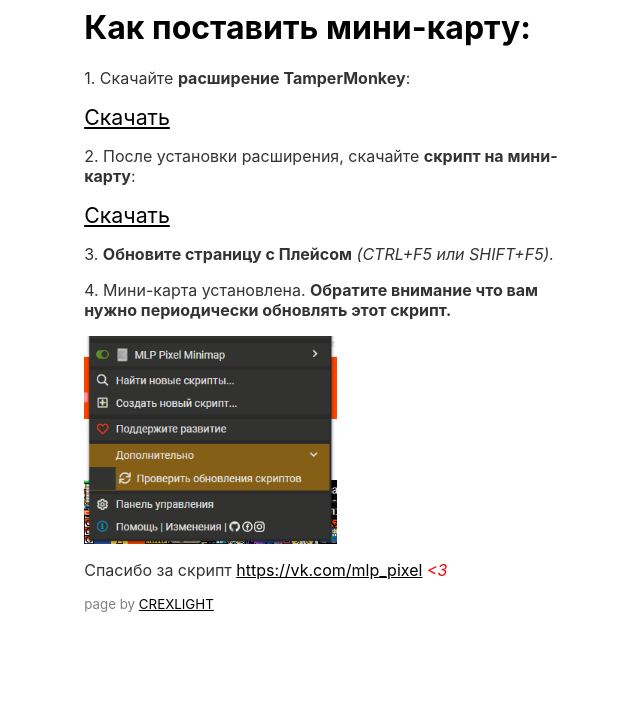
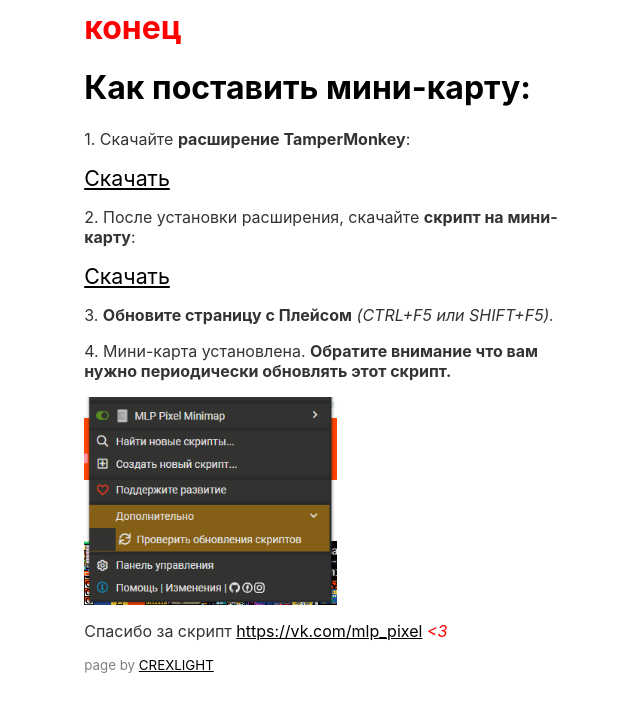
Before and after one commit to zalupaonline/zalupaonline.github.io, a plain HTML site: page index.html in a window 1280 px wide. Shown: the whole page, without its empty margins (303-943 px from the left). Drawn offline with Linux system fonts and the light colour scheme.

Commit message:
Update index.html

```diff
--- a/index.html
+++ b/index.html
@@ -28,10 +28,14 @@
 	p.thanks > i {
 		color: red;
 	}
+	h1.red {
+		color: red;
+	}
 </style>
 <body>
 	<center>
 		<div class="desc">
+			<h1 class="red">конец</h1>
 			<h1>Как поставить мини-карту:</h1>
 			<p>1. Скачайте <b>расширение TamperMonkey</b>:</p>
 			<a href="https://www.tampermonkey.net/" target="_blank">Скачать</a>
```
